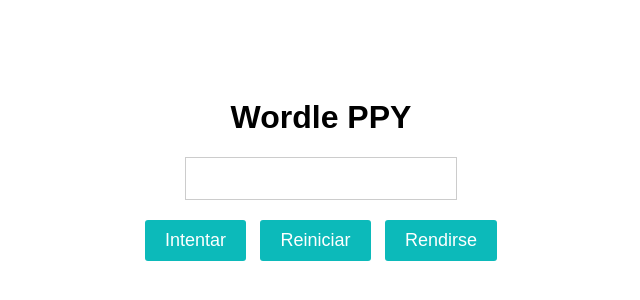
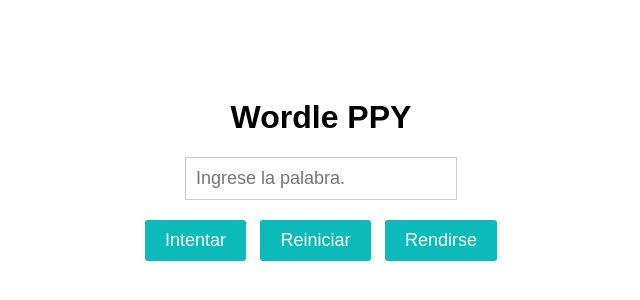
Before and after one commit to cesar0987/Wordle-PPY, a plain HTML site: page index.html in a window 1280 px wide. Shown: the part 248-548 px from the top of the page, without its empty margins (319-959 px from the left). Drawn offline with Linux system fonts and the light colour scheme; no server answers.

Commit message:
Changes in the index

```diff
--- a/index.html
+++ b/index.html
@@ -9,7 +9,7 @@
   <body>
     <div>
       <h1>Wordle PPY</h1>
-      <input type="text" id="guess-input">
+      <input type="text" id="guess-input" placeholder="Ingrese la palabra.">
       <button id="guess-button">Intentar</button>
       <button id="reset-button">Reiniciar</button>
       <button id="give-up-button">Rendirse</button>
```
